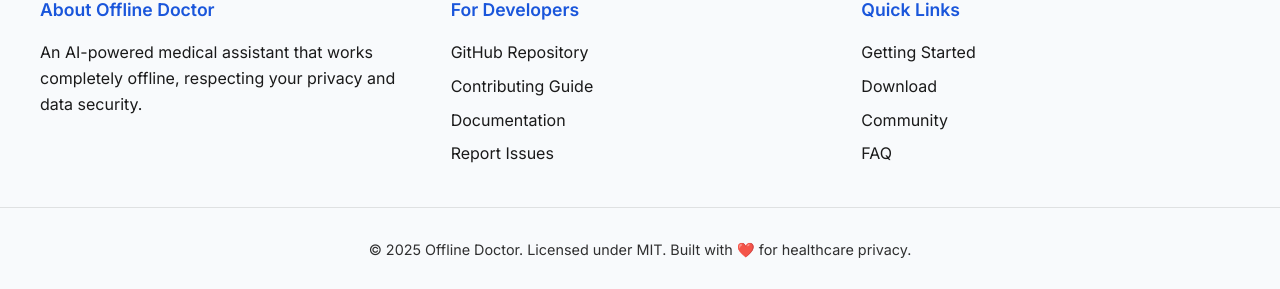
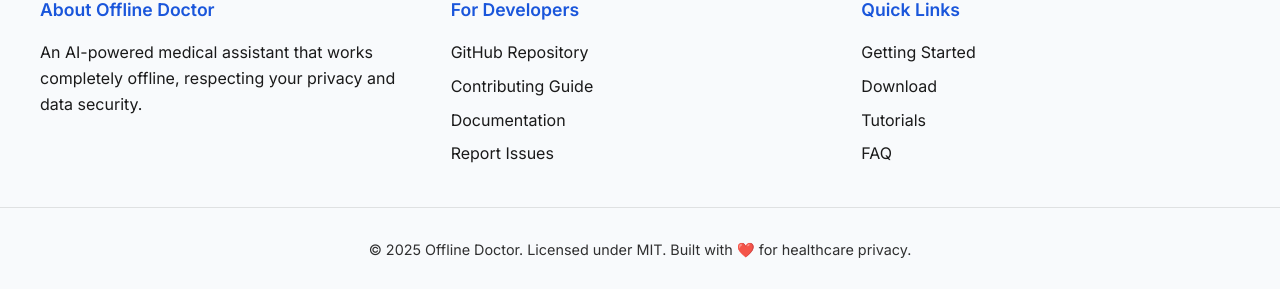
Before and after one commit to lpolish/offlinedoctor, a Jekyll site: the page built from docs/index.md, in a window 1280 px wide and 900 px high, scrolled down 1607 px. Shown: the part 608-897 px from the top of the window. Built offline with Jekyll 4.4.1, drawn with Linux system fonts in a browser that asks for light colours.

```diff
--- a/docs/_config.yml
+++ b/docs/_config.yml
@@ -2,8 +2,10 @@ title: Offline Doctor
 description: AI-powered offline medical assistant
 theme: jekyll-theme-cayman
 
-baseurl: "/offlinedoctor"
-url: "https://lpolish.github.io"
+baseurl: "/offlinedoctor"  # Update this to match your repository name
+url: "https://lpolish.github.io"  # Update this to your GitHub Pages URL
+
+build_timestamp: {{ site.time }}  # This will force a rebuild each time
 
 # Jekyll settings
 sass:
--- a/docs/_layouts/default.html
+++ b/docs/_layouts/default.html
@@ -4,7 +4,10 @@
     <meta charset="UTF-8">
     <meta name="viewport" content="width=device-width, initial-scale=1.0">
     <title>{{ page.title | default: site.title }}</title>
-    <link rel="stylesheet" href="{{ '/assets/css/style.css' | relative_url }}">
+    <link rel="stylesheet" href="{{ '/assets/css/style.css' | relative_url }}?v={{ site.time | date: '%s' }}">
+    <meta http-equiv="Cache-Control" content="no-cache, no-store, must-revalidate">
+    <meta http-equiv="Pragma" content="no-cache">
+    <meta http-equiv="Expires" content="0">
     <link rel="preconnect" href="https://fonts.googleapis.com">
     <link rel="preconnect" href="https://fonts.gstatic.com" crossorigin>
     <link href="https://fonts.googleapis.com/css2?family=Inter:wght@400;500;600&display=swap" rel="stylesheet">
@@ -51,17 +54,17 @@
                 <ul>
                     <li><a href="https://github.com/lpolish/offlinedoctor">GitHub Repository</a></li>
                     <li><a href="{{ '/contributing' | relative_url }}">Contributing Guide</a></li>
-                    <li><a href="{{ '/docs' | relative_url }}">Documentation</a></li>
+                    <li><a href="{{ '/docs.html' | relative_url }}">Documentation</a></li>
                     <li><a href="https://github.com/lpolish/offlinedoctor/issues">Report Issues</a></li>
                 </ul>
             </div>
             <div class="footer-section">
                 <h3>Quick Links</h3>
                 <ul>
-                    <li><a href="{{ '/getting-started' | relative_url }}">Getting Started</a></li>
-                    <li><a href="{{ '/download' | relative_url }}">Download</a></li>
-                    <li><a href="{{ '/community' | relative_url }}">Community</a></li>
-                    <li><a href="{{ '/faq' | relative_url }}">FAQ</a></li>
+                    <li><a href="{{ '/getting-started.html' | relative_url }}">Getting Started</a></li>
+                    <li><a href="{{ '/download.html' | relative_url }}">Download</a></li>
+                    <li><a href="{{ '/tutorials.html' | relative_url }}">Tutorials</a></li>
+                    <li><a href="{{ '/faq.html' | relative_url }}">FAQ</a></li>
                 </ul>
             </div>
         </div>
```
